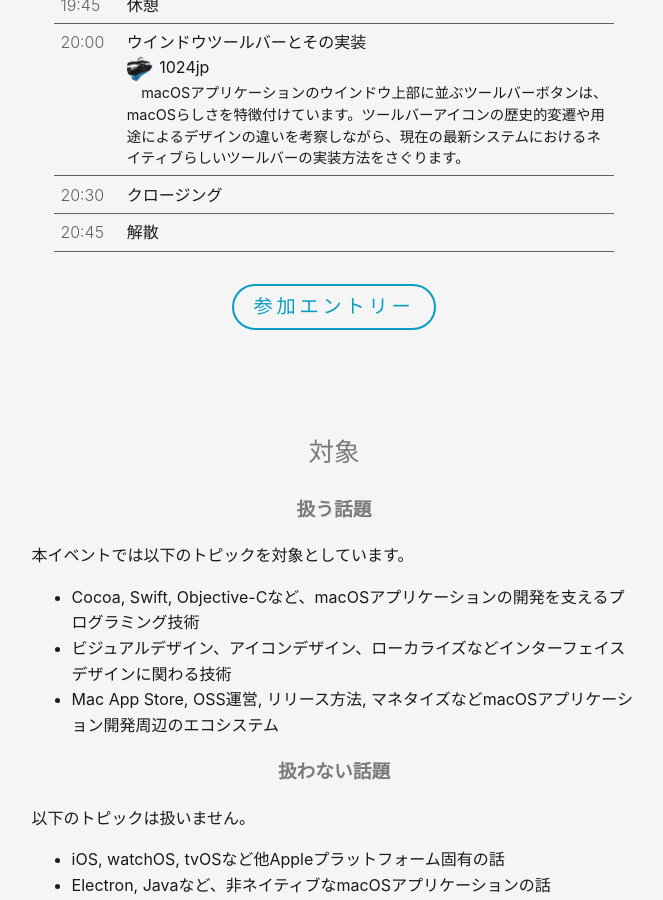
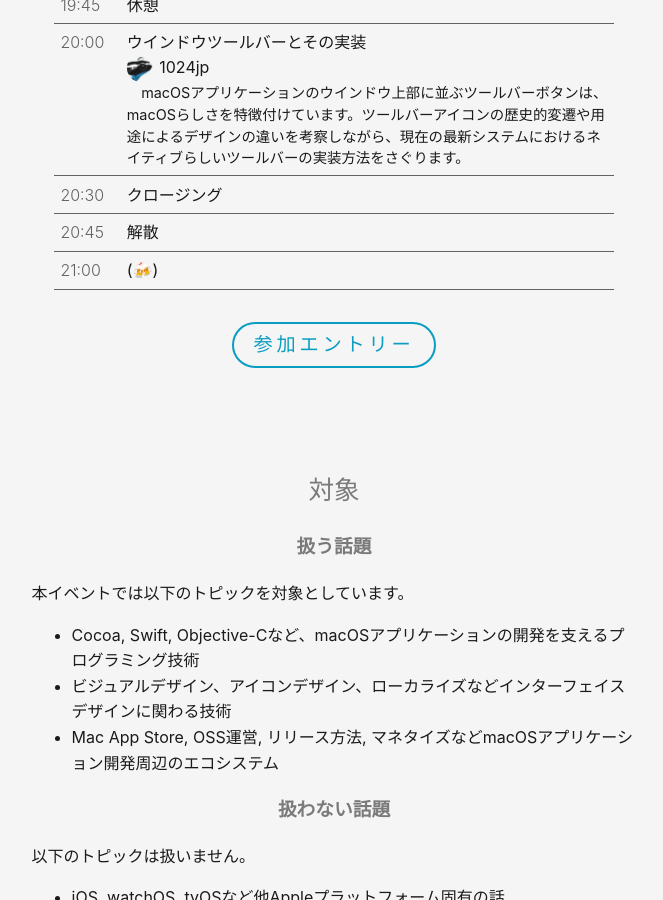
Before and after one commit to macOS-native/macos-native.github.io, a Jekyll site: the page built from index.md, in a window 1280 px wide and 900 px high, scrolled down 1119 px. Shown: the whole window, without its empty margins (306-969 px from the left). Built offline with Jekyll 4.4.1, drawn with Linux system fonts in a browser that asks for light colours.

Commit message:
Add 🍻 to timetable

```diff
--- a/_data/events.yml
+++ b/_data/events.yml
@@ -40,3 +40,5 @@ symposium_01:
       title: "クロージング"
     - time: "20:45"
       title: "解散"
+    - time: "21:00"
+      title: "(🍻)"
```
